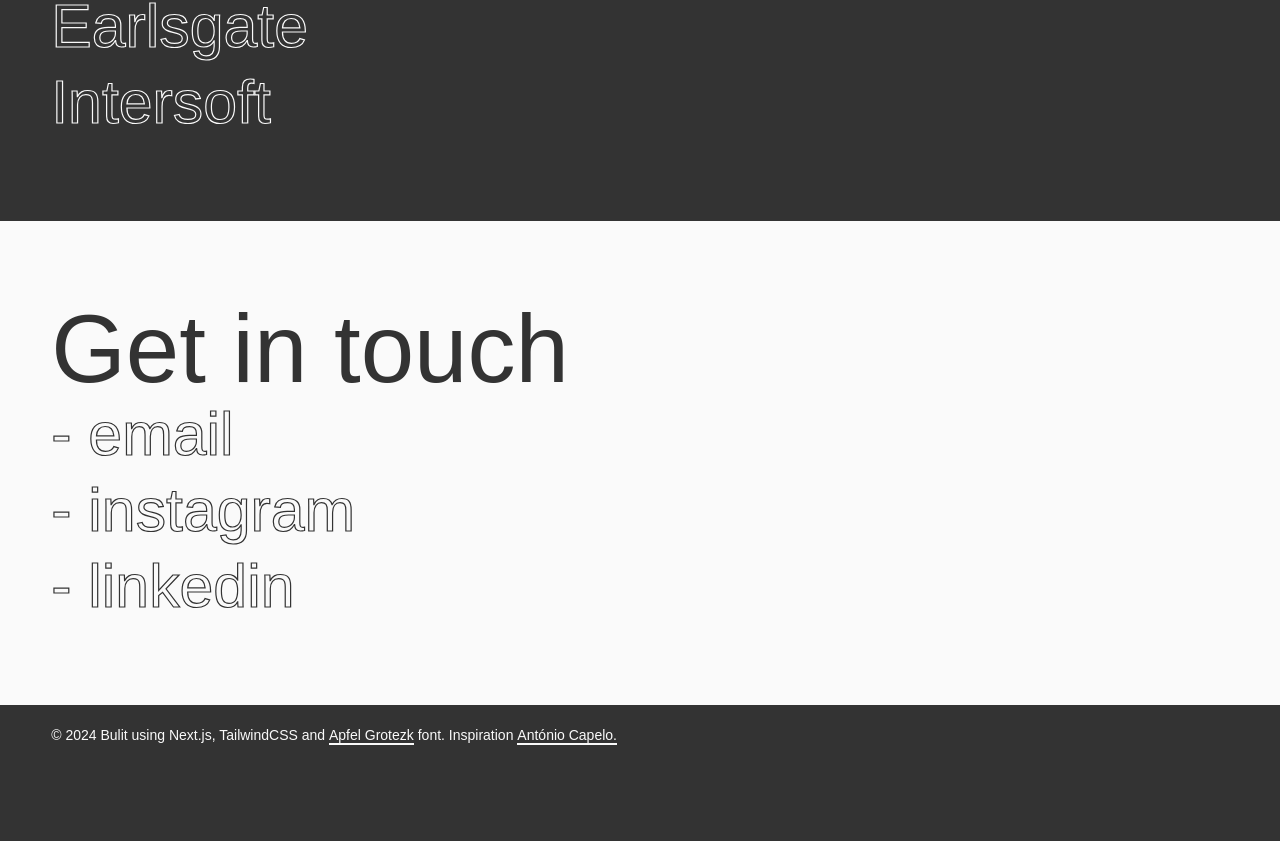
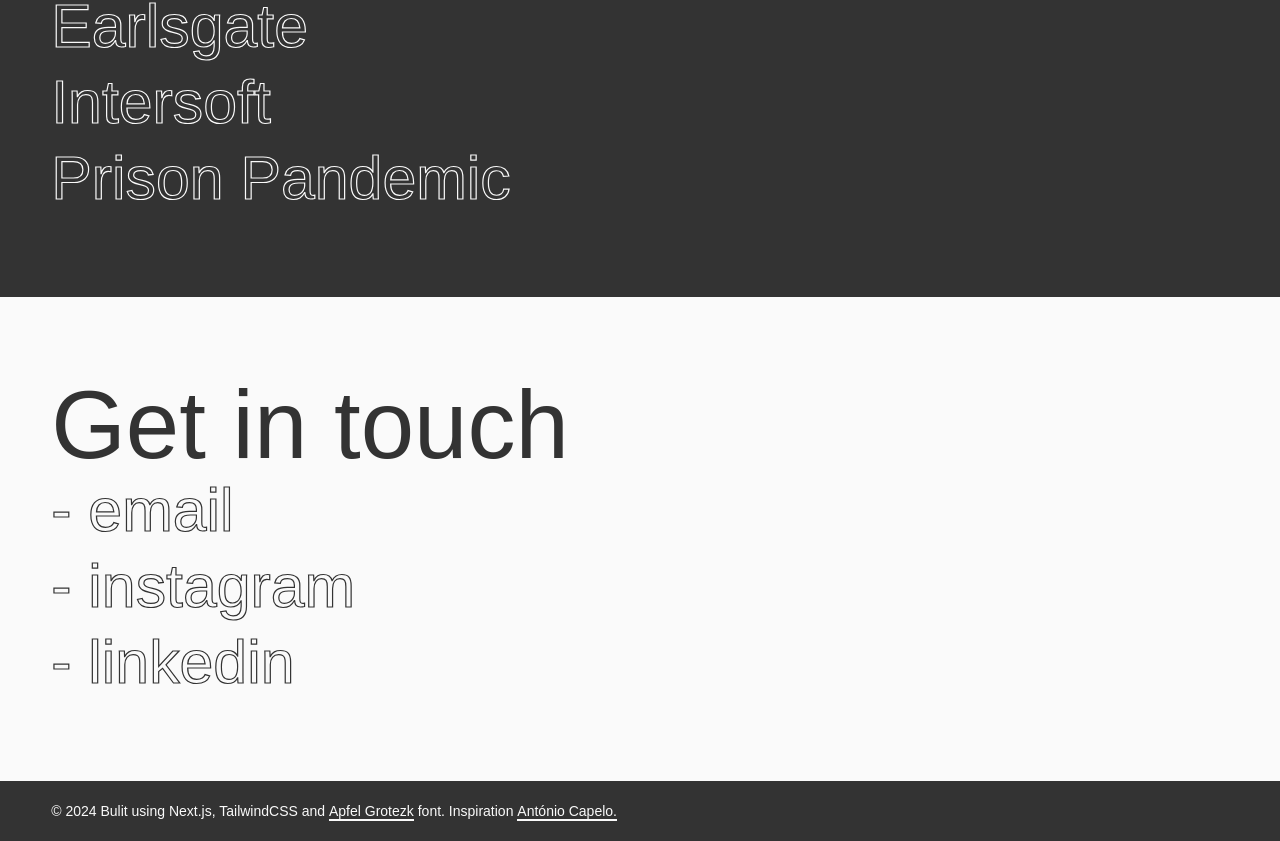
Before and after one commit to plkujaw/nextjs-portfolio, a Next.js app: page / in a window 1280 px wide. Shown: the part 2126-2967 px from the top of the page. Before the commit the page ends 2891 px from the top, so only its background shows below. Built offline with nearby package versions, Linux system fonts and the light colour scheme.

Commit message:
Add PP project

```diff
--- a/data/projects.js
+++ b/data/projects.js
@@ -25,14 +25,12 @@
   },
   {
     name: 'Stonewall Housing',
-    description:
-      'Specialist LGBTQ+ housing advice and support provider',
+    description: 'Specialist LGBTQ+ housing advice and support provider',
     link: 'https://stonewallhousing.org',
   },
   {
     name: 'Earlsgate',
-    description:
-      'Developer specialising in country houses and estates',
+    description: 'Developer specialising in country houses and estates',
     link: 'https://earlsgate.com',
   },
   {
@@ -40,6 +38,12 @@
     description: 'Custom tool for carrier management for eCommerce',
     link: 'https://intersoft.co.uk/partner-matching-tool/',
   },
+  {
+    name: 'Prison Pandemic',
+    description:
+      'Digital archive of stories from people incarcerated, their family members and loved ones, and the staff who worked in these facilities during the COVID-19 pandemic',
+    link: 'https://prisonpandemic.uci.edu/',
+  },
 ];
 
 export default projects;
```
